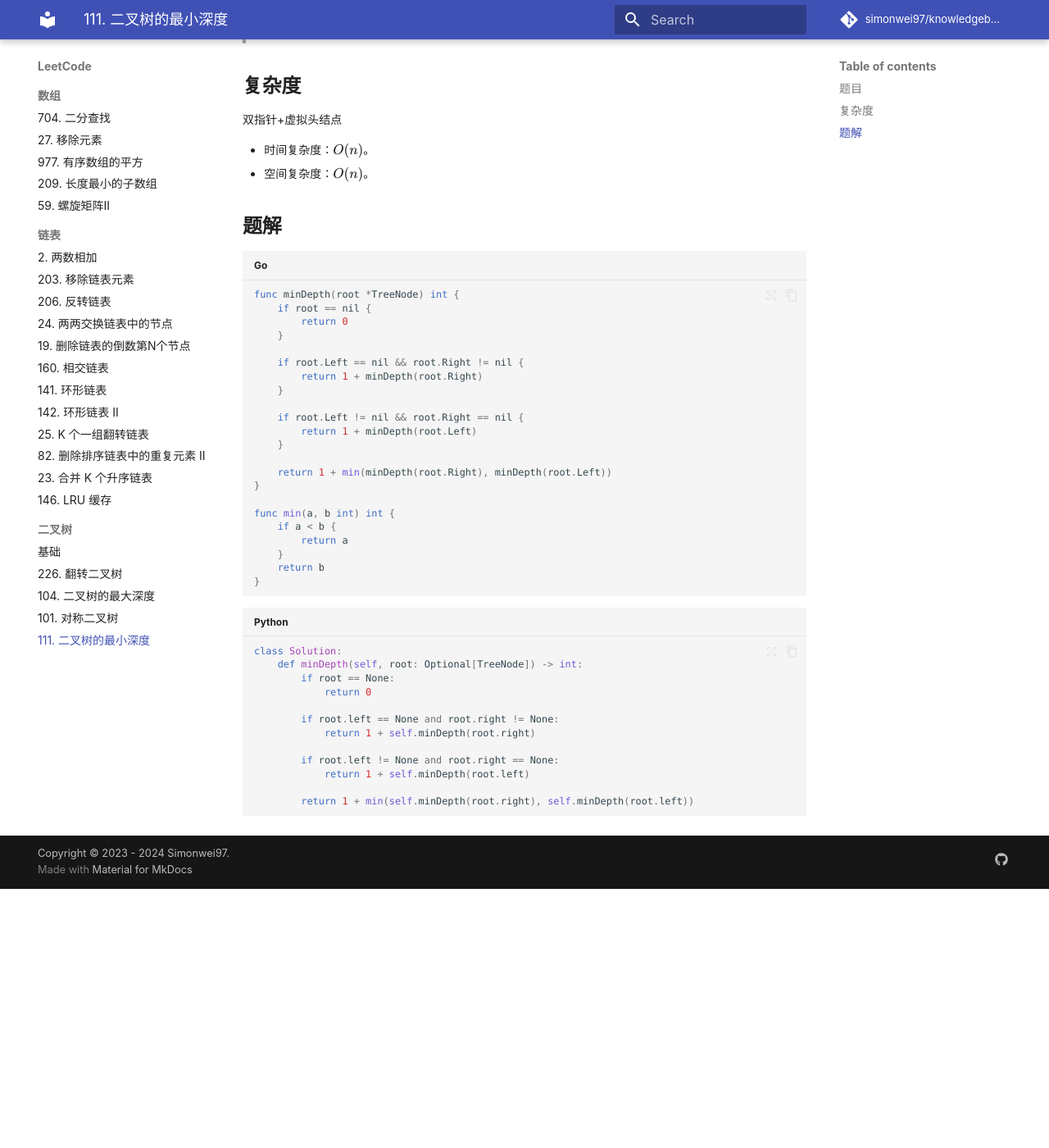
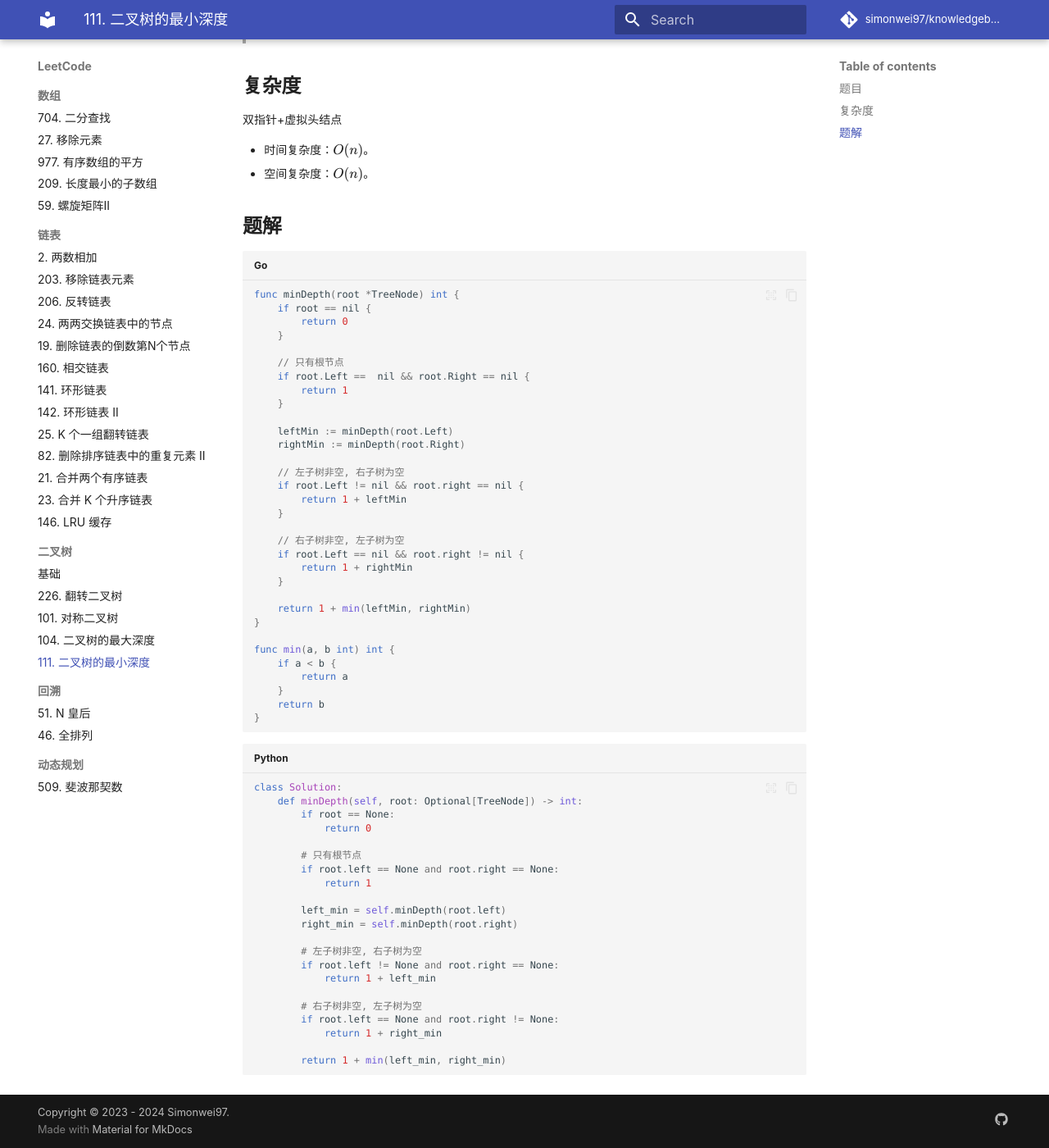
Before and after one commit to simonwei97/knowledgebase, an MkDocs documentation site: the page built from docs/leetcode/111.md, in a window 1280 px wide and 1400 px high, scrolled down 793 px. Shown: the whole window at 82% size. Built offline with MkDocs 1.6.1 and Material for MkDocs 9.7.7, drawn with Linux system fonts in a browser that asks for light colours; comment, search, counter and statistics services are not loaded; before the commit the page ends 1877 px from its top, so only the background shows below that.

Commit message:
feat: update 240318

````diff
--- a/docs/leetcode/111.md
+++ b/docs/leetcode/111.md
@@ -47,15 +47,25 @@ func minDepth(root *TreeNode) int {
         return 0
     }
 
-    if root.Left == nil && root.Right != nil {
-        return 1 + minDepth(root.Right)
+    // 只有根节点
+    if root.Left ==  nil && root.Right == nil {
+        return 1
     }
 
-    if root.Left != nil && root.Right == nil {
-        return 1 + minDepth(root.Left)
+    leftMin := minDepth(root.Left)
+    rightMin := minDepth(root.Right)
+
+    // 左子树非空, 右子树为空
+    if root.Left != nil && root.right == nil {
+        return 1 + leftMin
     }
 
-    return 1 + min(minDepth(root.Right), minDepth(root.Left))
+    // 右子树非空, 左子树为空
+    if root.Left == nil && root.right != nil {
+        return 1 + rightMin
+    }
+
+    return 1 + min(leftMin, rightMin)
 }
 
 func min(a, b int) int {
@@ -72,11 +82,20 @@ class Solution:
         if root == None:
             return 0
 
+        # 只有根节点
+        if root.left == None and root.right == None:
+            return 1
+
+        left_min = self.minDepth(root.left)
+        right_min = self.minDepth(root.right)
+
+        # 左子树非空, 右子树为空
+        if root.left != None and root.right == None:
+            return 1 + left_min
+
+        # 右子树非空, 左子树为空
         if root.left == None and root.right != None:
-            return 1 + self.minDepth(root.right)
+            return 1 + right_min
 
-        if root.left != None and root.right == None:
-            return 1 + self.minDepth(root.left)
-
-        return 1 + min(self.minDepth(root.right), self.minDepth(root.left))
+        return 1 + min(left_min, right_min)
 ```
--- a/mkdocs.yml
+++ b/mkdocs.yml
@@ -134,14 +134,20 @@ nav:
           - 142. 环形链表 II: leetcode/142.md
           - 25. K 个一组翻转链表: leetcode/25.md
           - 82. 删除排序链表中的重复元素 II: leetcode/82.md
+          - 21. 合并两个有序链表: leetcode/21.md
           - 23. 合并 K 个升序链表: leetcode/23.md
           - 146. LRU 缓存: leetcode/146.md
       - 二叉树:
           - 基础: leetcode/binary_tree.md
           - 226. 翻转二叉树: leetcode/226.md
+          - 101. 对称二叉树: leetcode/101.md
           - 104. 二叉树的最大深度: leetcode/104.md
-          - 101. 对称二叉树: leetcode/101.md
           - 111. 二叉树的最小深度: leetcode/111.md
+      - 回溯:
+          - 51. N 皇后: leetcode/51.md
+          - 46. 全排列: leetcode/46.md
+      - 动态规划:
+          - 509. 斐波那契数: leetcode/509.md
 
 copyright: Copyright &copy; 2023 - 2024 Simonwei97.
 
````
Also changed, not shown: docs/leetcode/21.md (added, +84 -0 lines), docs/leetcode/46.md (added, +88 -0 lines), docs/leetcode/509.md (added, +77 -0 lines), docs/leetcode/51.md (added, +147 -0 lines), docs/assets/img/leetcode/21.jpeg (added), docs/assets/img/leetcode/51.jpeg (added).
